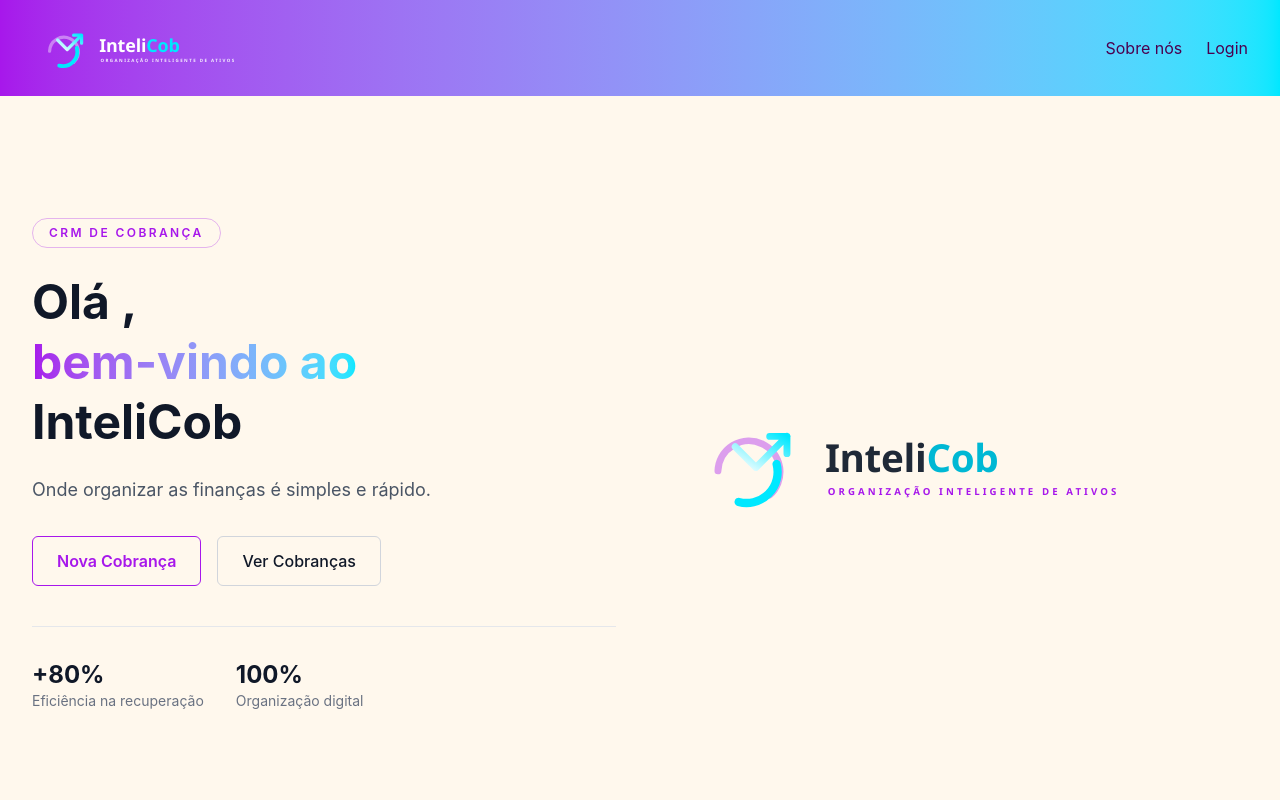
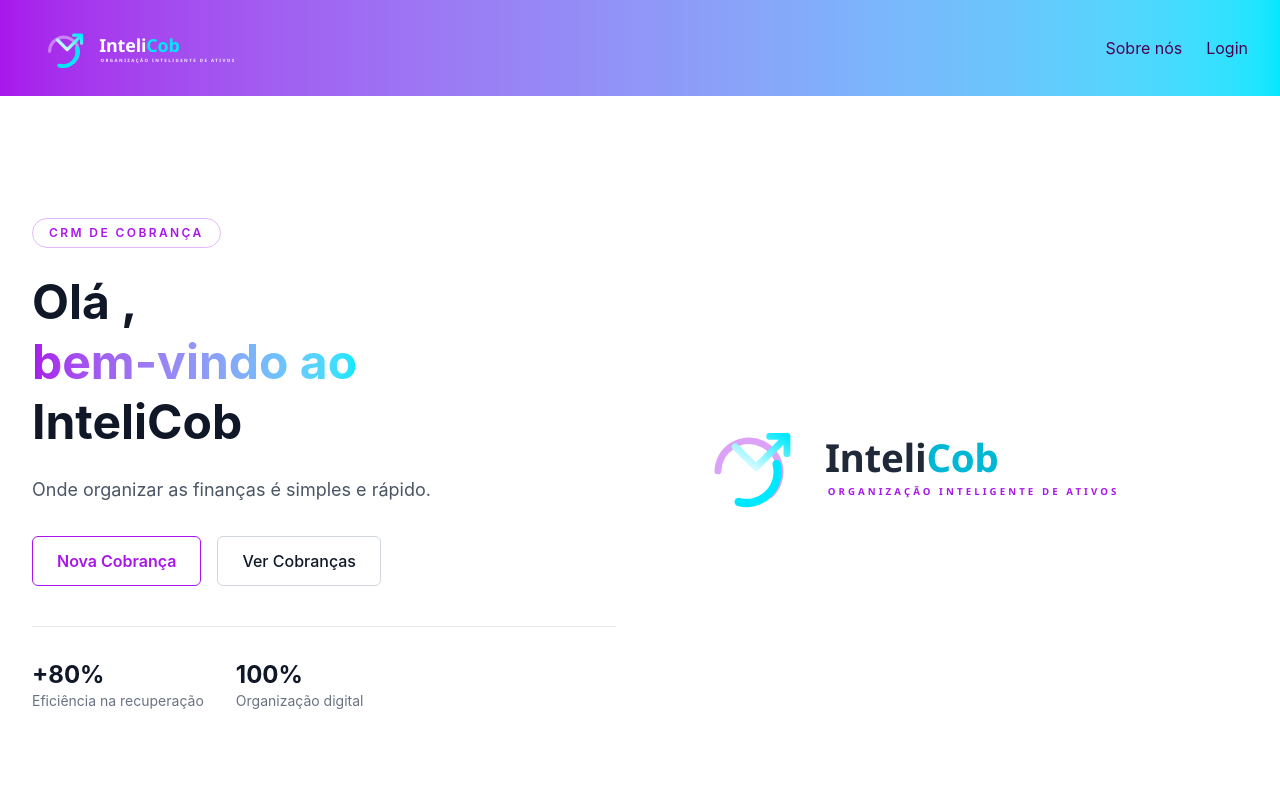
Before and after one commit to crmprojetointegrador/crm_front, a React (Vite) app: page / in a window 1280 px wide. Shown: the top 800 px of the page. Built offline with nearby package versions, Linux system fonts and the light colour scheme.

Commit message:
correção de cores na home

```diff
--- a/src/pages/home/Home.tsx
+++ b/src/pages/home/Home.tsx
@@ -6,7 +6,7 @@
   return (
 
     <div
-      className="relative flex justify-center min-h-[calc(100vh-64px)] bg-[#FFF8ED]"
+      className="relative flex justify-center min-h-[calc(100vh-64px)] bg-white"
     >
       <div className="grid grid-cols-1 md:grid-cols-2 items-center w-full max-w-7xl px-8 py-16 gap-12 text-gray-900">
         <div className="flex flex-col gap-6">
```
